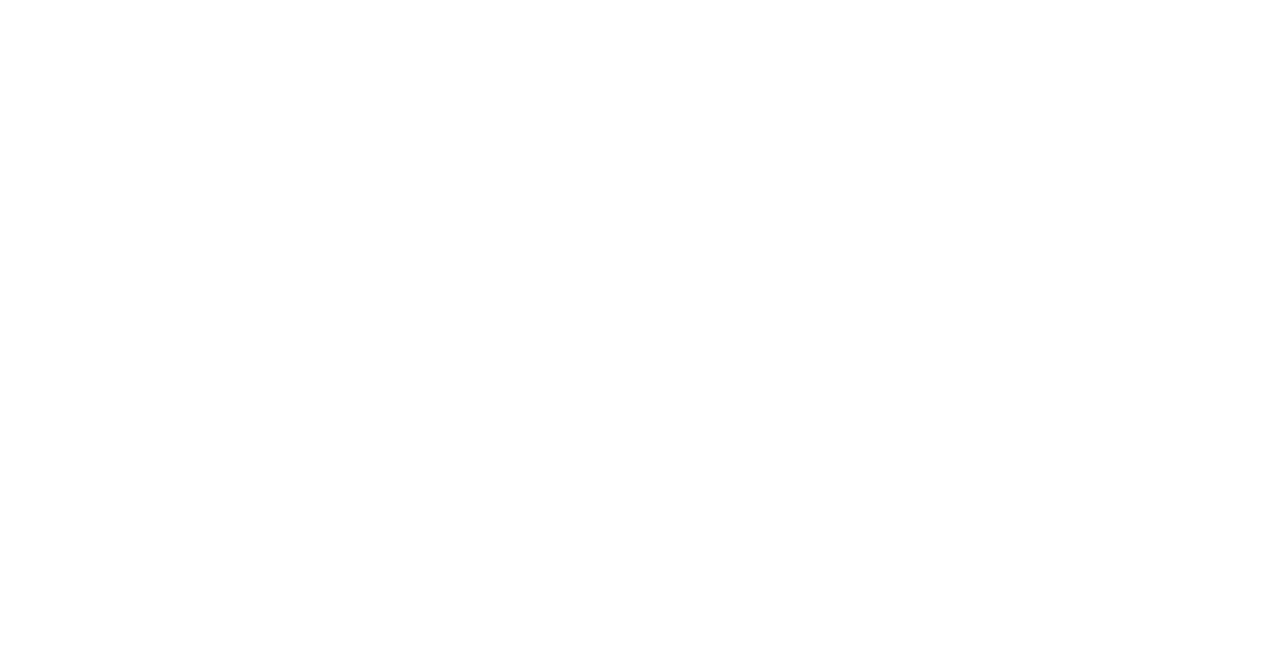
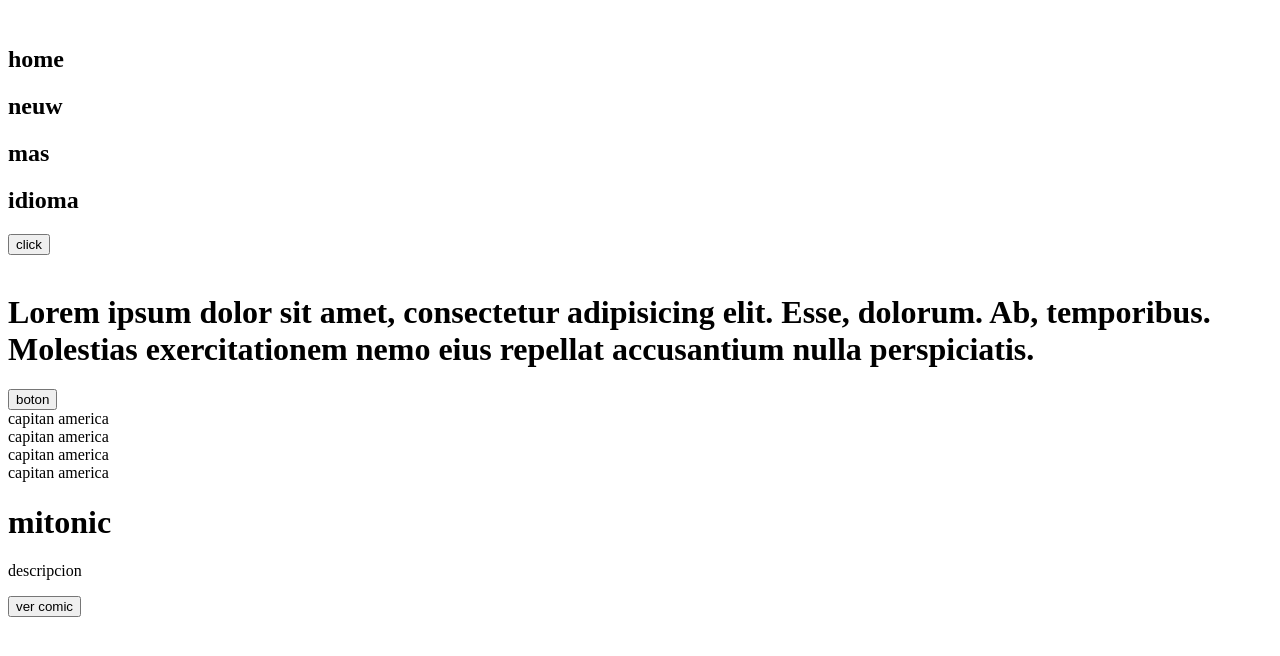
Before and after one commit to Stivenvera/javascript-3209636, a plain HTML site: page 02-base-datos-comic/index.html in a window 1280 px wide. Drawn offline with Linux system fonts and the light colour scheme.

Commit message:
Add files via upload

```diff
--- a/02-base-datos-comic/index.html
+++ b/02-base-datos-comic/index.html
@@ -9,6 +9,51 @@
 </head>
 <body>
 
+    <header>
+
+<nav class="menu">
+    <img src="" alt="">
+    <div>
+        <h1>home</h1>
+        <h1>neuw</h1>
+        <h1>mas</h1>
+        <h1>idioma</h1>
+    </div>
+    <button> click</button>
+</nav>
+
+<div class="home">
+    <div class="contenido">
+        <div class="contenido-txt">
+            <img src="" alt="">
+            <h1>Lorem ipsum dolor sit amet, consectetur adipisicing elit. Esse, dolorum. Ab, temporibus. Molestias exercitationem nemo eius repellat accusantium nulla perspiciatis.</h1>
+            <button>boton</button>
+        </div>
+
+        <div class="contenido-personajes">
+
+            <div class="personaje"> capitan america</div>
+            <div class="personaje"> capitan america</div>
+            <div class="personaje"> capitan america</div>
+            <div class="personaje"> capitan america</div>
+
+        </div>
+
+    </div>
+
+<h1>mitonic</h1>
+<p>descripcion</p>
+<div ><button>ver comic</button></div>
+
+
+
+
+
+
+
+</div>
+
+    </header>
 
 
 
```
